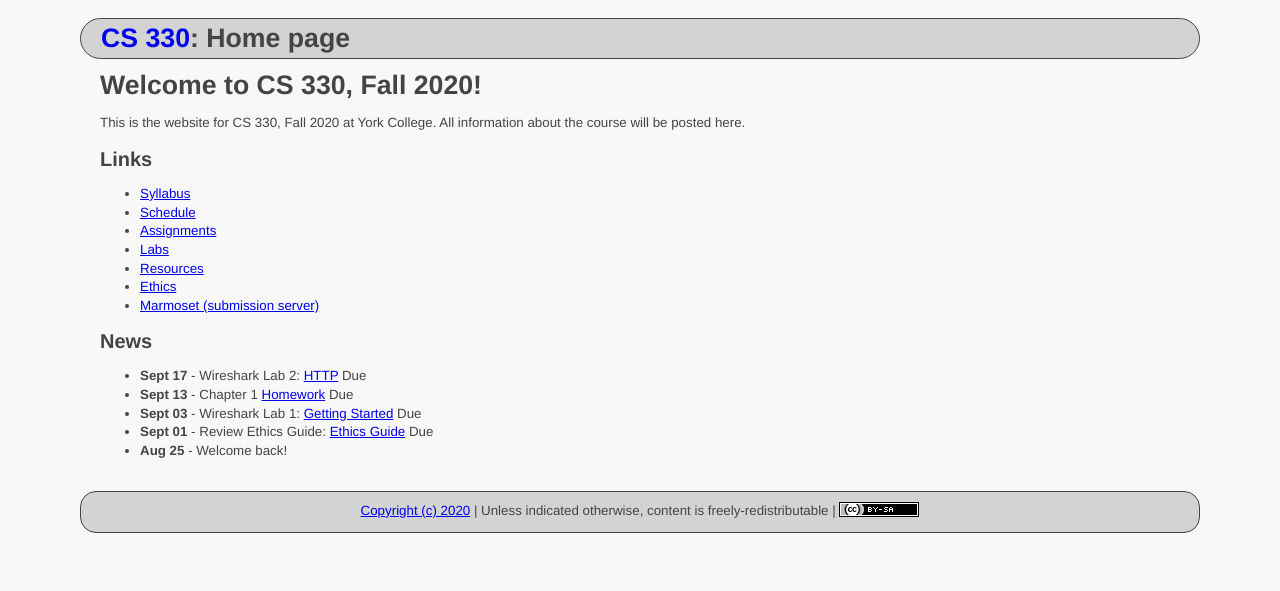
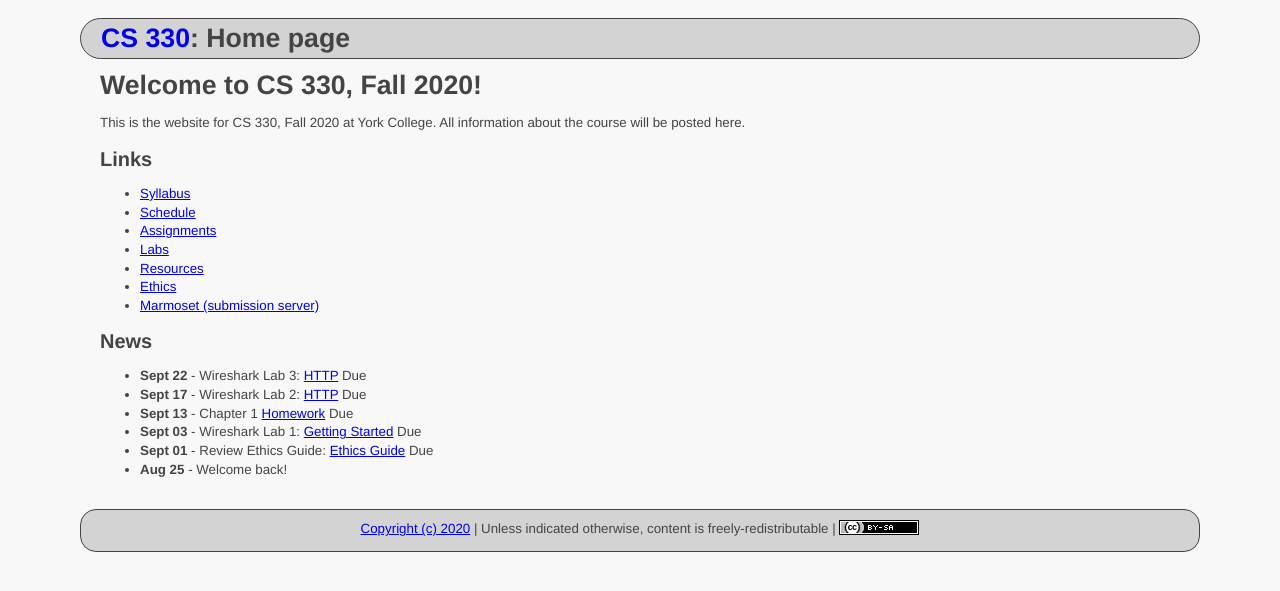
Before and after one commit to ycpcs/cs330-fall2020, a Jekyll site: the page built from index.md, in a window 1280 px wide. Shown: the top 591 px of the page. Built offline with Jekyll 4.4.1, drawn with Linux system fonts in a browser that asks for light colours.

Commit message:
add dns lab

```diff
--- a/index.md
+++ b/index.md
@@ -40,6 +40,7 @@ All information about the course will be posted here.
 * **Sept 12** - Lab 2: [Basic Network Footprinting](labs/lab01.html) Due
 -->
 
+* **Sept 22** - Wireshark Lab 3: [HTTP](labs/files/Wireshark_DNS_v7.0.pdf) Due
 * **Sept 17** - Wireshark Lab 2: [HTTP](labs/files/Wireshark_HTTP_v7.0.pdf) Due
 * **Sept 13** - Chapter 1 [Homework](assign/homework1.html) Due
 * **Sept 03** - Wireshark Lab 1: [Getting Started](labs/files/Wireshark_Intro_v7.0.pdf) Due
```
